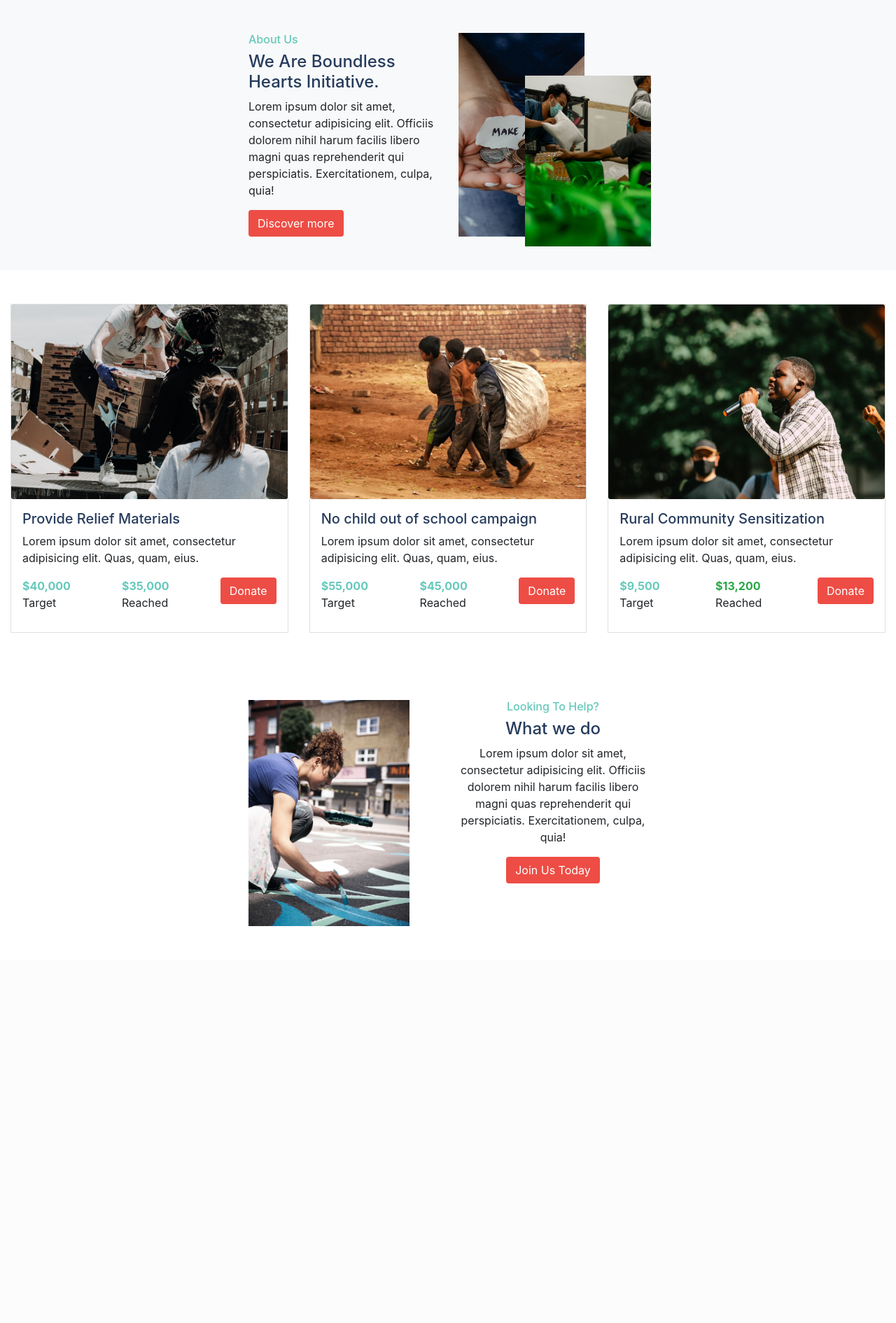
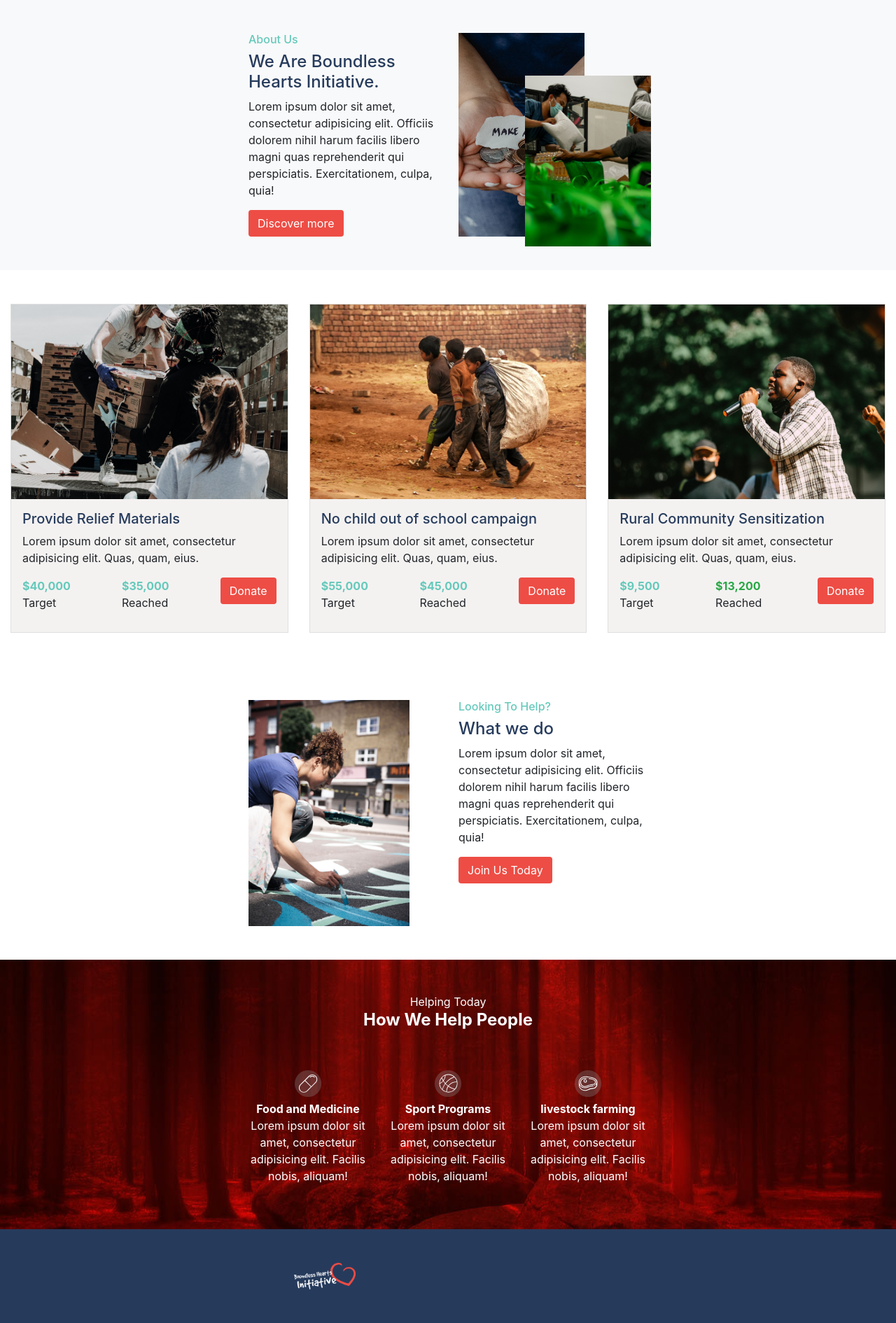
Before and after one commit to Yagazinho/boundless, a PHP site: page / in a window 1280 px wide. Shown: the part 1017-2907 px from the top of the page at 70% size. Before the commit the page ends 2388 px from the top, so only its background shows below. Run offline with PHP 8.4, Linux system fonts and the light colour scheme.

Commit message:
nav making

```diff
--- a/assets/css/custom.css
+++ b/assets/css/custom.css
@@ -21,11 +21,31 @@
 	text-decoration: none !important;
 }
 
+.card-body {
+	background-color: #f4f2f1 !important;
+}
+
+.card-img {
+	border-radius: 0 !important;
+}
+
 .btn-turq {
 	background-color: #65c9bb;
 	color: #fff;
 	border-radius: 2px;
 }
+
+.sec-img {
+	background-position: center !important;
+	background-repeat: no-repeat;
+	background-attachment: fixed;
+}
+
+/*
+.bg-themet {
+	background: rgba(255, 99, 71, 0.4) !important;
+}
+*/
 
 .btn-turq:hover {
 	color: #fff;
@@ -61,9 +81,6 @@
 	border: 1px solid #ed4d45;
 }
 
-hr {
-	width: 100% !important;
-}
 
 .btn-theme1:hover {
 	color: #fff;
@@ -82,13 +99,13 @@ hr {
 }
 
 .card {
-	height: 470px !important;
+	max-height: 470px !important;
 	width: auto !important;
 	border-radius: 0 !important;
 }
 
 .card-img {
-	height: 278px !important;
+	min-height: 278px !important;
 }
 
 .about-sec3 .btn-theme:hover {
@@ -105,5 +122,9 @@ hr {
 	margin: 61px 0 -20px -85px !important;
 	height: fit-content !important;
 }
+#wrapper{
+	background: #263b5c;
+	color: #fff;
+}
 
 @media screen and (max-width:974px) {}
--- a/index.html
+++ b/index.html
@@ -187,7 +187,7 @@
 						<img src="assets/media/images/pages/index/about7.jpg" alt="" class="img-fluid" style="width:230px;">
 					</div>
 					<div class="col-md-6">
-						<div class="align-items-center text-center">
+						<div class="my-auto">
 							<h6 class="text-turq">Looking To Help?</h6>
 							<h4 class="text-db">What we do</h4>
 							<p>Lorem ipsum dolor sit amet, consectetur adipisicing elit. Officiis dolorem nihil harum facilis libero magni quas reprehenderit qui perspiciatis. Exercitationem, culpa, quia!</p>
@@ -199,8 +199,52 @@
 				</div>
 			</div>
 		</div>
+		<div class="about-sec5 bg-themet sec-img" style="background-image: url(assets/media/images/pages/index/about8.jpg);">
+			<div class="container-fluid">
+				<div class="row custom-gap pb-5">
+					<div class="col-md-12">
+						<div class="justify-content-center text-center py-5">
+							<span class="text-white">Helping Today</span>
+							<h4 class="text-white"><strong>How We Help People</strong></h4>
+						</div>
+					</div>
+					<div class="col-md-4 justify-content-center text-center">
+						<div class="sec-icon pb-1">
+							<img src="assets/media/images/pages/index/pill2.svg" alt="" class="img-fluid" style="width: 40px;">
+						</div>
+						<span class="text-white"><strong>Food and Medicine</strong></span>
+						<p class="text-white">Lorem ipsum dolor sit amet, consectetur adipisicing elit. Facilis nobis, aliquam!</p>
+					</div>
+					<div class="col-md-4 justify-content-center text-center">
+						<div class="sec-icon pb-1">
+							<img src="assets/media/images/pages/index/bball.svg" alt="" class="img-fluid" style="width: 40px;">
+						</div>
+						<span class="text-white"><strong>Sport Programs</strong></span>
+						<p class="text-white">Lorem ipsum dolor sit amet, consectetur adipisicing elit. Facilis nobis, aliquam!</p>
+					</div>
+					<div class="col-md-4 justify-content-center text-center">
+						<div class="sec-icon pb-1">
+							<img src="assets/media/images/pages/index/meat.svg" alt="" class="img-fluid" style="width: 40px;">
+						</div>
+						<span class="text-white"><strong>livestock farming</strong></span>
+						<p class="text-white">Lorem ipsum dolor sit amet, consectetur adipisicing elit. Facilis nobis, aliquam!</p>
+					</div>
+				</div>
+			</div>
+		</div>
+
 	</main>
-	<footer></footer>
+	<div id="wrapper">
+		<footer>
+			<div class="row">
+				<div class="custom-gap py-5">
+					<div class="col-md-3">
+						<img src="assets/media/images/brand/logo/bhilgoW.png" alt="" class="img-fluid" style="width: 440px;">
+					</div>
+				</div>
+			</div>
+		</footer>
+	</div>
 
 	<script src="assets/js/jquery-3.js"></script>
 	<script src="assets/bootstrap-4.5.2/js/bootstrap.min.js"></script>
```
Also changed, not shown: assets/media/images/pages/index/about8.jpg (added), assets/media/images/pages/index/bball.svg (added), assets/media/images/pages/index/meat.svg (added), assets/media/images/pages/index/pill.svg (added), assets/media/images/pages/index/pill2.svg (added), assets/media/images/pages/index/pills_icon.png (added), 1 other file.
